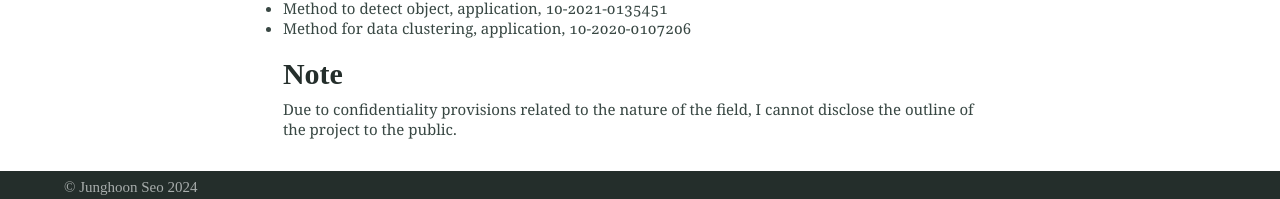
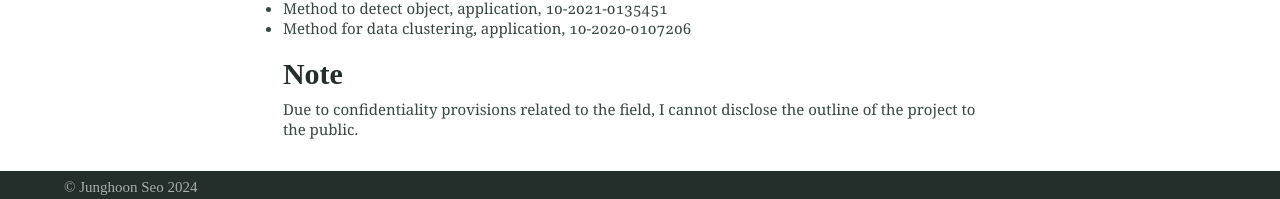
Before and after one commit to mikigom/mikigom.github.io, a Jekyll site: the page built from index.md, in a window 1280 px wide and 900 px high, scrolled down 2748 px. Shown: the part 698-897 px from the top of the window. Built offline with Jekyll 4.4.1, drawn with Linux system fonts in a browser that asks for light colours.

Commit message:
Update index.md

```diff
--- a/index.md
+++ b/index.md
@@ -136,4 +136,4 @@ Hi, I am the technical leader of the research center at [SI Analytics](https://w
 * Method for data clustering, application, 10-2020-0107206
 
 ### Note
-Due to confidentiality provisions related to the nature of the field, I cannot disclose the outline of the project to the public.
+Due to confidentiality provisions related to the field, I cannot disclose the outline of the project to the public.
```
